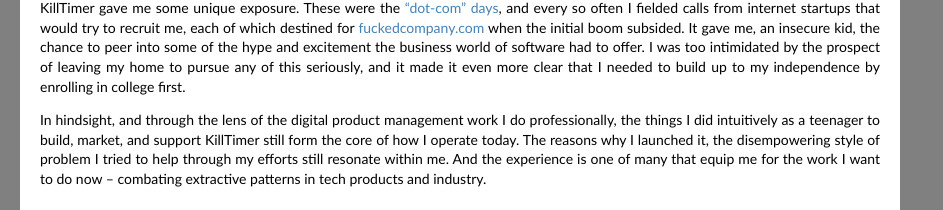
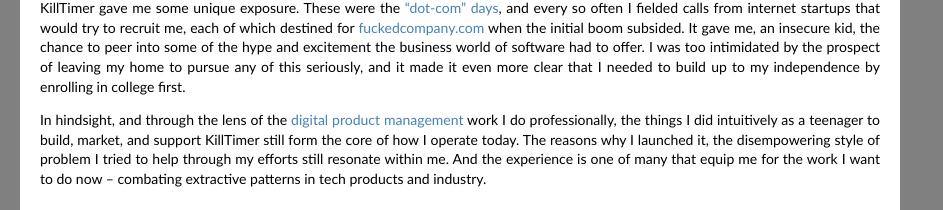
Before and after one commit to cbajgier/cbajgier.github.io, a Jekyll site: the page built from _posts/2024-10-08-the-killtimer-story.markdown, in a window 1280 px wide and 900 px high, scrolled down 3155 px. Shown: the part 687-897 px from the top of the window, without its empty margins (0-943 px from the left). Built offline with Jekyll 4.4.1, drawn with Linux system fonts in a browser that asks for light colours; nearby versions of some CDN libraries; comment, search, counter and statistics services are not loaded; some of the changed lines change nothing that is shown.

Commit message:
Some metadata work

```diff
--- a/_config.yml
+++ b/_config.yml
@@ -1,4 +1,5 @@
 name: Adventures in Computing
+title: Adventures in Computing
 markdown: kramdown
 highlighter: rouge
 redcarpet:
@@ -6,4 +7,8 @@
 paginate: 4
 plugins: [jekyll-paginate]
 url: https://adventuresincomputing.bajgier.net
+locale: en_US
 excerpt_separator: <!--more-->
+timezone: America/New_York
+theme:
+  description: "A humble development blog"
--- a/_includes/header.html
+++ b/_includes/header.html
@@ -33,6 +33,8 @@
         <link rel="stylesheet" href="/css/syntax.css">
         <script src="https://code.jquery.com/jquery-3.7.1.min.js"></script>
 
+        {% include social_metadata.html %}
+
     </head>
     <body>
         <!-- Google tag (gtag.js) -->
--- /dev/null
+++ b/_includes/social_metadata.html
@@ -0,0 +1,21 @@
+<!-- social metadata template from http://github.com/cagrimmett/jekyll-tools -->
+<meta property="og:title" content="{% if page.title %}{{ page.title }}{% else %}{{ site.title }}{% endif %}">
+<meta property="og:type" content="{% if page.path contains '_posts' %}article{% else %}website{% endif %}">
+<meta property="og:url" content="{{ page.url | replace:'index.html','' | prepend: site.baseurl | prepend: site.url }}">
+<meta property="og:image" content="{% if page.feature-img %}{{ page.feature-img | prepend: site.baseurl | prepend: site.url }}{% else %}{{ site.url }}/img/{{ site.theme.avatar }}{% endif %}">
+<meta property="og:description" content="{% if page.excerpt %}{{ page.excerpt | strip_html | strip_newlines | truncate: 160 }}{% else %}{{ site.theme.description }}{% endif %}">
+<meta property="og:site_name" content="{{ site.title }}">
+<meta property="og:locale" content="{{ site.locale }}">
+{% if page.date %}
+ <meta property="article:published_time" content="{{ page.date | date_to_xmlschema }}">
+ <meta property="article:author" content="{{ page.author }}">
+{% for post in site.related_posts limit:3 %}
+<meta property="og:see_also" content="{{ post.url | replace:'index.html','' | prepend: site.baseurl | prepend: site.url }}">
+{% endfor %}
+{% endif %}
+<meta name="twitter:card" content="summary_large_image">
+<meta name="twitter:site" content="@{{ site.theme.twitter }}">
+<meta name="twitter:creator" content="@{{ site.theme.twitter }}">
+<meta name="twitter:title" content="{% if page.title %}{{ page.title }}{% else %}{{ site.title }}{% endif %}">
+<meta name="twitter:description" content="{% if page.excerpt %}{{ page.excerpt | strip_html | strip_newlines | truncate: 160 }}{% else %}{{ site.theme.description }}{% endif %}">
+<meta name="twitter:image" content="{% if page.feature-img %}{{ page.feature-img | prepend: site.baseurl | prepend: site.url }}{% else %}{{ site.url }}/img/{{ site.theme.avatar }}{% endif %}">
--- a/_posts/2024-10-08-the-killtimer-story.markdown
+++ b/_posts/2024-10-08-the-killtimer-story.markdown
@@ -5,6 +5,7 @@
 categories: development storytelling
 excerpt_separator: <!--more-->
 comments: true
+feature-img: "/assets/ktweb1.png"
 ---
 
 When I was a teenager, I wrote a small, but popular, [AOL add-on](https://github.com/readme/featured/aol-programming-culture), called KillTimer. In fact, the web page [still exists](http://members.tripod.com/~cbajgier). This is remarkable since I've had no access to the site for over twenty years and didn't keep with any updates. Apparently [Lycos](https://www.lycos.com), who now owns Tripod, found a way to inject it with enough ads to keep it living forever.
@@ -101,4 +102,4 @@
 
 KillTimer gave me some unique exposure. These were the ["dot-com" days](https://www.historynewsnetwork.org/article/the-internet-at-50-how-the-dot-com-bubble-burst), and every so often I fielded calls from internet startups that would try to recruit me, each of which destined for [fuckedcompany.com](https://en.wikipedia.org/wiki/Fucked_Company) when the initial boom subsided. It gave me, an insecure kid, the chance to peer into some of the hype and excitement the business world of software had to offer. I was too intimidated by the prospect of leaving my home to pursue any of this seriously, and it made it even more clear that I needed to build up to my independence by enrolling in college first.
 
-In hindsight, and through the lens of the digital product management work I do professionally, the things I did intuitively as a teenager to build, market, and support KillTimer still form the core of how I operate today. The reasons why I launched it, the disempowering style of problem I tried to help through my efforts still resonate within me. And the experience is one of many that equip me for the work I want to do now -- combating extractive patterns in tech products and industry.
+In hindsight, and through the lens of the [digital product management](https://soberproduct.com) work I do professionally, the things I did intuitively as a teenager to build, market, and support KillTimer still form the core of how I operate today. The reasons why I launched it, the disempowering style of problem I tried to help through my efforts still resonate within me. And the experience is one of many that equip me for the work I want to do now -- combating extractive patterns in tech products and industry.
```
Also changed, not shown: 1 other file.
